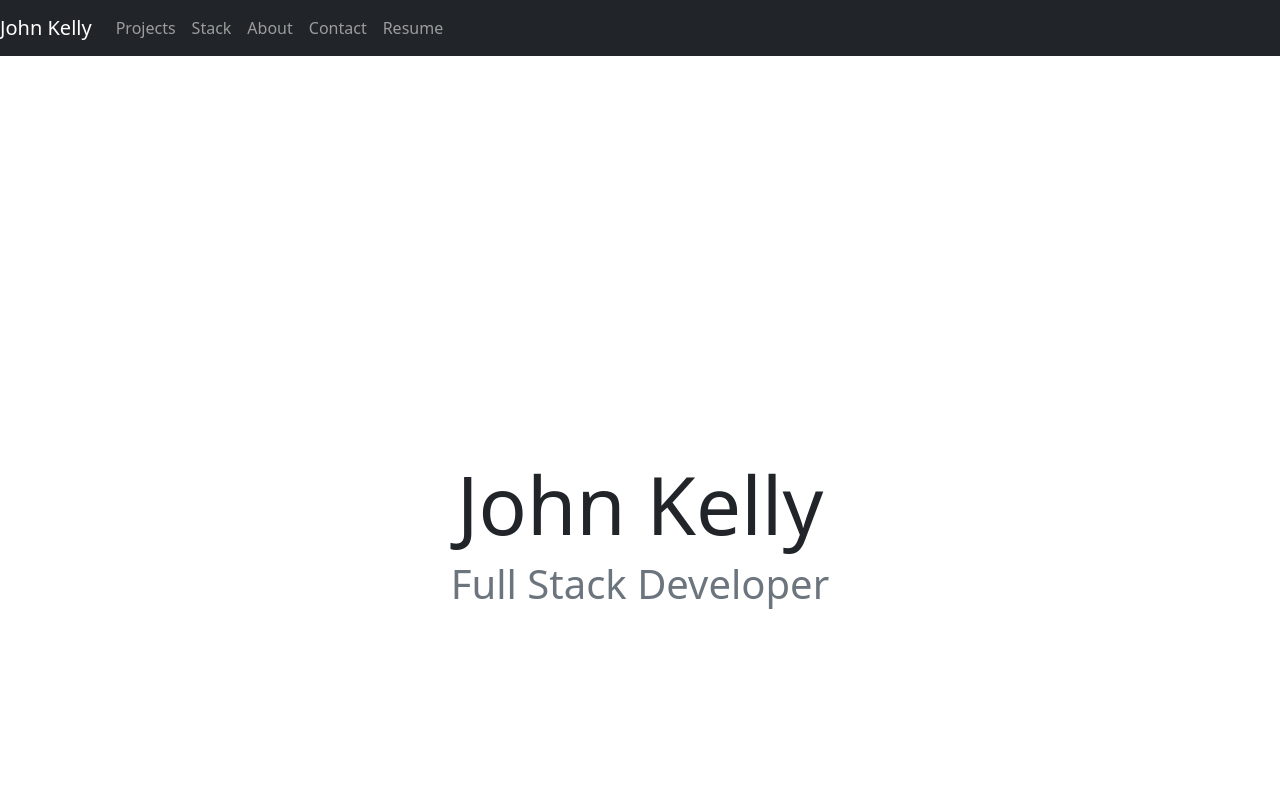
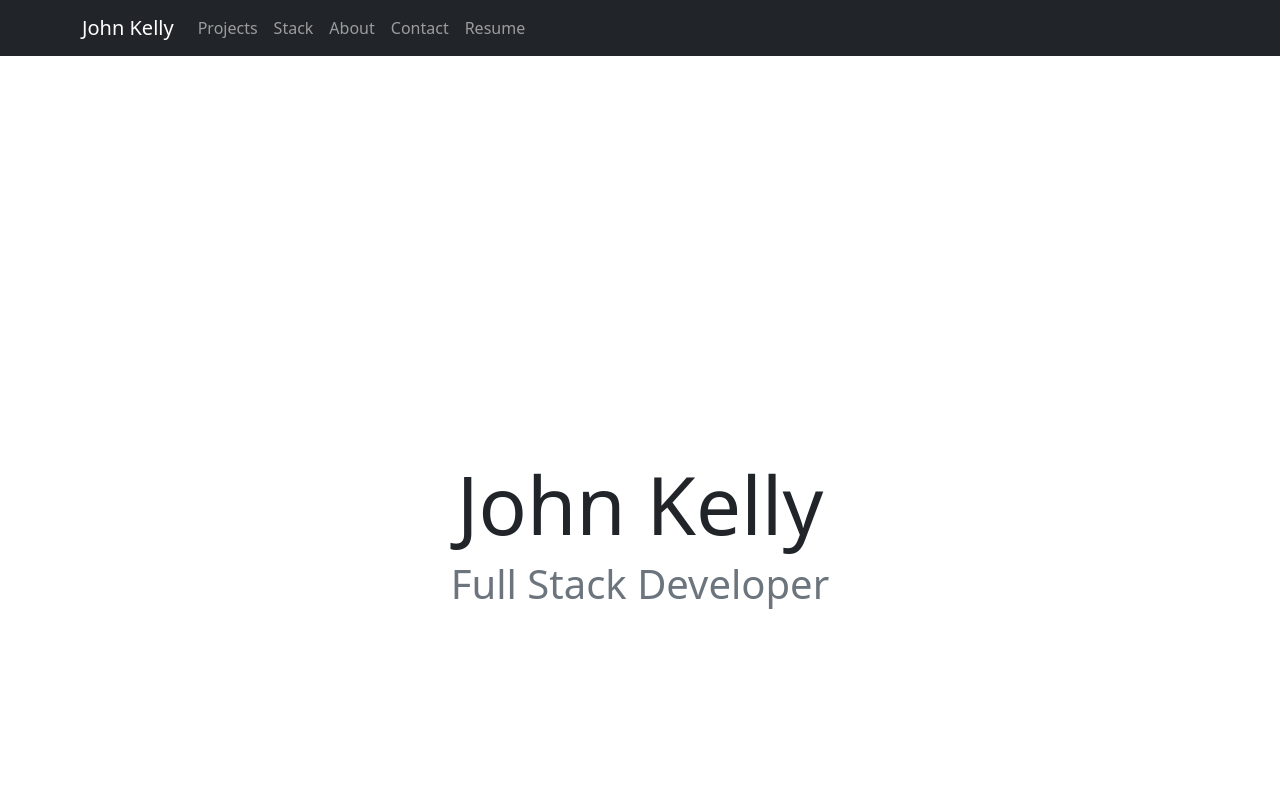
Before and after one commit to JohnKelly59/Portfolio, a React (Create React App) app: page / in a window 1280 px wide. Shown: the top 800 px of the page. Built offline with nearby package versions, Linux system fonts and the light colour scheme.

Commit message:
collapse

```diff
--- a/src/components/Navbar.jsx
+++ b/src/components/Navbar.jsx
@@ -1,5 +1,5 @@
 import React from "react";
-import { Navbar, Nav } from "react-bootstrap";
+import { Navbar, Nav, Container } from "react-bootstrap";
 import Fade from "react-reveal/Fade";
 import Resume from "./resume.pdf";
 
@@ -7,6 +7,7 @@ function Navigation() {
   return (
     <Fade>
       <Navbar collapseOnSelect expand="lg" bg="dark" variant="dark">
+        <Container>
           <Navbar.Brand href="#home"> John Kelly</Navbar.Brand>
           <Navbar.Toggle aria-controls="responsive-navbar-nav" />
           <Navbar.Collapse id="responsive-navbar-nav">
@@ -22,6 +23,7 @@ function Navigation() {
               </Nav.Link>
             </Nav>
           </Navbar.Collapse>
+        </Container>
       </Navbar>
     </Fade>
   );
```
Lines whose indentation alone changed are shown as unchanged.
